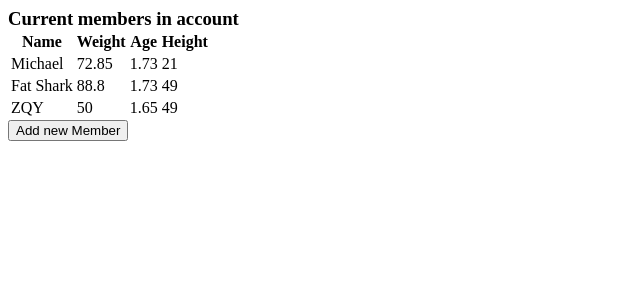
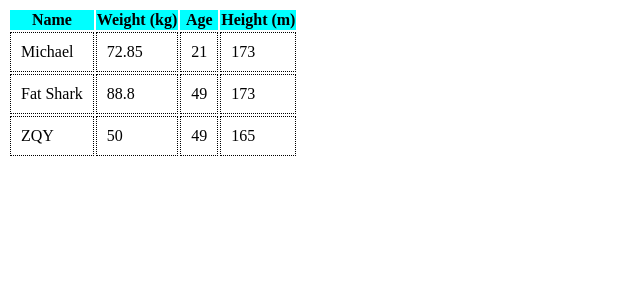
Before and after one commit to yuyue-creater/Weight, a React (Create React App) app: page / in a window 1280 px wide. Shown: the top 300 px of the page, without its empty margins (0-640 px from the left). Built offline with nearby package versions, Linux system fonts and the light colour scheme.

Commit message:
Table Display Complete

```diff
--- a/package.json
+++ b/package.json
@@ -6,10 +6,12 @@
     "@testing-library/jest-dom": "^5.16.4",
     "@testing-library/react": "^13.3.0",
     "@testing-library/user-event": "^13.5.0",
+    "axios": "^0.27.2",
     "react": "^18.2.0",
     "react-color": "^2.19.3",
     "react-dom": "^18.2.0",
     "react-scripts": "5.0.1",
+    "react-table": "^7.8.0",
     "web-vitals": "^2.1.4"
   },
   "scripts": {
--- a/src/App.js
+++ b/src/App.js
@@ -7,7 +7,9 @@ import useLocalStorage from './useLocalStorage';
 import Form1 from './Form1';
 import Datetime from './Datetime';
 import Card from './Card';
-
+import BasicTable from './BasicTable';
+import SortingTable from './SortingTable';
+import SortedTable from './SortingTable';
 
 const LOCAL_STORAGE_KEY = 'todoApp.todos'
 const welcome = { greeting: 'Hey', title: 'World' };
@@ -125,31 +127,82 @@ function App() {
 
   ]);
 
+  const columns = React.useMemo(
+    () => [
+      {
+        Header: "Name",
+        accessor: "name" // accessor is the "key" in the data
+      },
+      {
+        Header: "Weight (kg)",
+        accessor: "weight"
+      },
+      {
+        Header: "Age",
+        accessor: "age"
+      },
+      {
+        Header: "Height (m)",
+        accessor: "height"
+      }
+    ],
+    []
+  );
+const data = React.useMemo(
+    () => [
+      {
+        name: "Michael",
+        weight: 72.85,
+        age: 21,
+        height: 173
+      },
+      {
+        name: "Fat Shark",
+        weight: 88.80,
+        age: 49,
+        height: 173
+      },
+      {
+        name: "ZQY",
+        weight: 50,
+        age: 49,
+        height: 165
+      }
+    ],
+    []
+  );
+
     return (
-      <div className="container">
-              <h3 className="p-3 text-center">Current members in account</h3>
-              <table className="table table-striped table-bordered">
-                  <thead>
-                      <tr>
-                          <th>Name</th>
-                          <th>Weight</th>
-                          <th>Age</th>
-                          <th>Height</th>
-                      </tr>
-                  </thead>
-                  <tbody>
-                      {users && users.map(user =>
-                          <tr key={user.id}>
-                              <td>{user.Name}</td>
-                              <td>{user.Weight}</td>
-                              <td>{user.Height}</td>
-                              <td>{user.Age}</td>
-                          </tr>
-                      )}
-                  </tbody>
-              </table>
-              <input type="button" value="Add new Member" />
-          </div>
+
+
+      <SortedTable columns={columns} data={data} />
+
+
+
+      // <div className="container">
+      //         <h3 className="p-3 text-center">Current members in account</h3>
+      //         <table className="table table-striped table-bordered">
+      //             <thead>
+      //                 <tr>
+      //                     <th>Name</th>
+      //                     <th>Weight</th>
+      //                     <th>Age</th>
+      //                     <th>Height</th>
+      //                 </tr>
+      //             </thead>
+      //             <tbody>
+      //                 {users && users.map(user =>
+      //                     <tr key={user.id}>
+      //                         <td>{user.Name}</td>
+      //                         <td>{user.Weight}</td>
+      //                         <td>{user.Height}</td>
+      //                         <td>{user.Age}</td>
+      //                     </tr>
+      //                 )}
+      //             </tbody>
+      //         </table>
+      //         <input type="button" value="Add new Member" />
+      //     </div>
 
 );
 
--- /dev/null
+++ b/src/BasicTable.js
@@ -0,0 +1,55 @@
+import React from "react";
+import { useTable } from "react-table";
+
+
+export default function BasicTable({ columns, data }) {
+
+  // Use the useTable Hook to send the columns and data to build the table
+  const {
+    getTableProps, // Sends the needed props to your table.
+    getTableBodyProps, // Sends needed props to your table body
+    headerGroups, // Returns normalized header groups
+    rows,
+    prepareRow // Prepare the row in order to be displayed.
+  } = useTable({
+    columns,
+    data
+  });
+
+  const styles = {
+    thead: {
+      backgroundColor: "cyan",
+    },
+    td: {
+      padding: "10px",
+      border: "dotted 1px black",
+    },
+  };
+
+  return (
+    <table {...getTableProps()}>
+      <thead style={styles.thead}>
+        {headerGroups.map((headerGroup) => (
+          <tr {...headerGroup.getHeaderGroupProps()}>
+            {headerGroup.headers.map((column) => (
+              <th {...column.getHeaderProps()}>{column.render("Header")}</th>
+            ))}
+          </tr>
+        ))}
+      </thead>
+      <tbody {...getTableBodyProps()}>
+        {rows.map((row, i) => {
+          prepareRow(row);
+          return (
+            <tr {...row.getRowProps()}>
+              {row.cells.map((cell) => {
+                return <td {...cell.getCellProps()} style={styles.td}>{cell.render("Cell")}</td>;
+              })}
+            </tr>
+          );
+        })}
+      </tbody>
+    </table>
+  );
+
+}
--- /dev/null
+++ b/src/SortingTable.js
@@ -0,0 +1,64 @@
+import React from "react";
+import { useSortBy, useTable } from "react-table";
+
+export default function SortedTable({ columns, data }) {
+  // Use the useTable Hook to send the columns and data to build the table
+  const {
+    getTableProps, // table props from react-table
+    getTableBodyProps, // table body props from react-table
+    headerGroups, // headerGroups, if your table has groupings
+    rows, // rows for the table based on the data passed
+    prepareRow // Prepare the row (this function needs to be called for each row before getting the row props)
+  } = useTable(
+    {
+      columns,
+      data
+    },
+    useSortBy
+  );
+
+  /*
+    Render the UI for your table
+    - react-table doesn't have UI, it's headless. We just need to put the react-table props from the Hooks, and it will do its magic automatically
+  */
+  const styles = {
+    thead: {
+      backgroundColor: "cyan"
+    },
+    td: {
+      padding: "10px",
+      border: "dotted 1px black"
+    }
+  };
+
+  return (
+    <table {...getTableProps()}>
+      <thead style={styles.thead}>
+        {headerGroups.map((headerGroup) => (
+          <tr {...headerGroup.getHeaderGroupProps()}>
+            {headerGroup.headers.map((column) => (
+              <th {...column.getHeaderProps(column.getSortByToggleProps())}>
+                {column.render("Header")}
+                <span>
+                  {column.isSorted ? (column.isSortedDesc ? " 🔽" : " 🔼") : ""}
+                </span>
+              </th>
+            ))}
+          </tr>
+        ))}
+      </thead>
+      <tbody {...getTableBodyProps()}>
+        {rows.map((row, i) => {
+          prepareRow(row);
+          return (
+            <tr {...row.getRowProps()}>
+              {row.cells.map((cell) => {
+                return <td {...cell.getCellProps()} style={styles.td}>{cell.render("Cell")}</td>;
+              })}
+            </tr>
+          );
+        })}
+      </tbody>
+    </table>
+  );
+}
```
Also changed, not shown: 1 other file (tests, documents, lock files or other folders).
